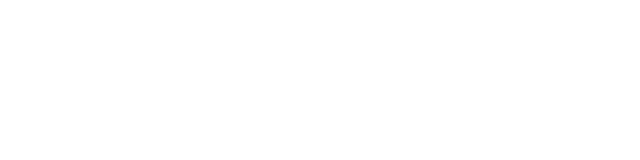
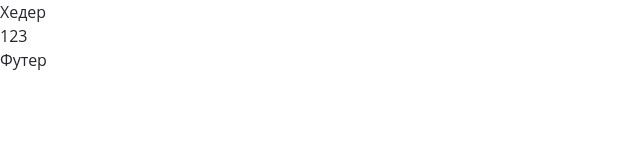
Before and after one commit to IDSAD-XL/bragiliev, a Next.js app: page / in a window 1280 px wide. Shown: the top 160 px of the page, without its empty margins (0-640 px from the left). Built offline with nearby package versions, Linux system fonts and the light colour scheme.

Commit message:
basic structure

```diff
--- a/pages/index.tsx
+++ b/pages/index.tsx
@@ -1,7 +1,12 @@
 import React from 'react'
+import Main from '../src/pages/Main'
 
-const Index = (): JSX.Element => {
-  return <React.Fragment></React.Fragment>
+const Index: React.FC = () => {
+  return (
+    <div>
+      <Main />
+    </div>
+  )
 }
 
 export default Index
--- /dev/null
+++ b/src/elements/Footer.tsx
@@ -0,0 +1,11 @@
+import React from 'react'
+
+const Footer = (): JSX.Element => {
+  return (
+    <footer>
+      <p>Футер</p>
+    </footer>
+  )
+}
+
+export default Footer
--- /dev/null
+++ b/src/elements/Header.tsx
@@ -0,0 +1,11 @@
+import React from 'react'
+
+const Header = (): JSX.Element => {
+  return (
+    <React.Fragment>
+      <header>Хедер</header>
+    </React.Fragment>
+  )
+}
+
+export default Header
--- /dev/null
+++ b/src/elements/Layout.tsx
@@ -0,0 +1,20 @@
+import React, { ReactChildren } from 'react'
+import Header from './Header'
+import { ReactNode } from '../types/ReactNode'
+import Footer from './Footer'
+
+interface ILayout {
+  children: ReactNode
+}
+
+const Layout: React.FC<ILayout> = ({ children }) => {
+  return (
+    <React.Fragment>
+      <Header />
+      {children}
+      <Footer />
+    </React.Fragment>
+  )
+}
+
+export default Layout
--- /dev/null
+++ b/src/pages/Main.tsx
@@ -0,0 +1,8 @@
+import React from 'react'
+import Layout from '../elements/Layout'
+
+const Main: React.FC = () => {
+  return <Layout>123</Layout>
+}
+
+export default Main
--- /dev/null
+++ b/src/types/ReactNode.ts
@@ -0,0 +1,16 @@
+import { ReactElement, ReactPortal } from 'react'
+
+type ReactText = string | number
+type ReactChild = ReactElement | ReactText
+
+interface ReactNodeArray extends Array<ReactNode> {}
+type ReactFragment = {} | ReactNodeArray
+type ReactNode =
+  | ReactChild
+  | ReactFragment
+  | ReactPortal
+  | boolean
+  | null
+  | undefined
+
+export type { ReactNode }
```
